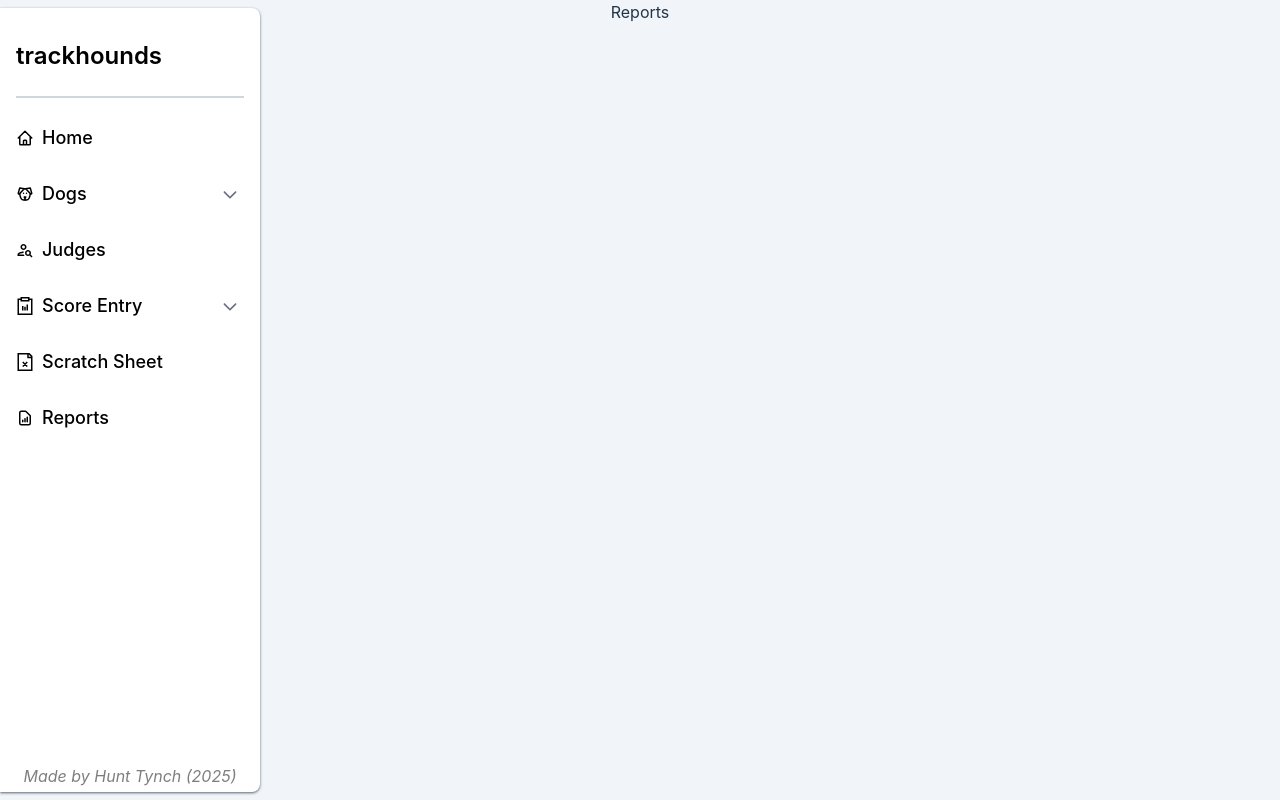
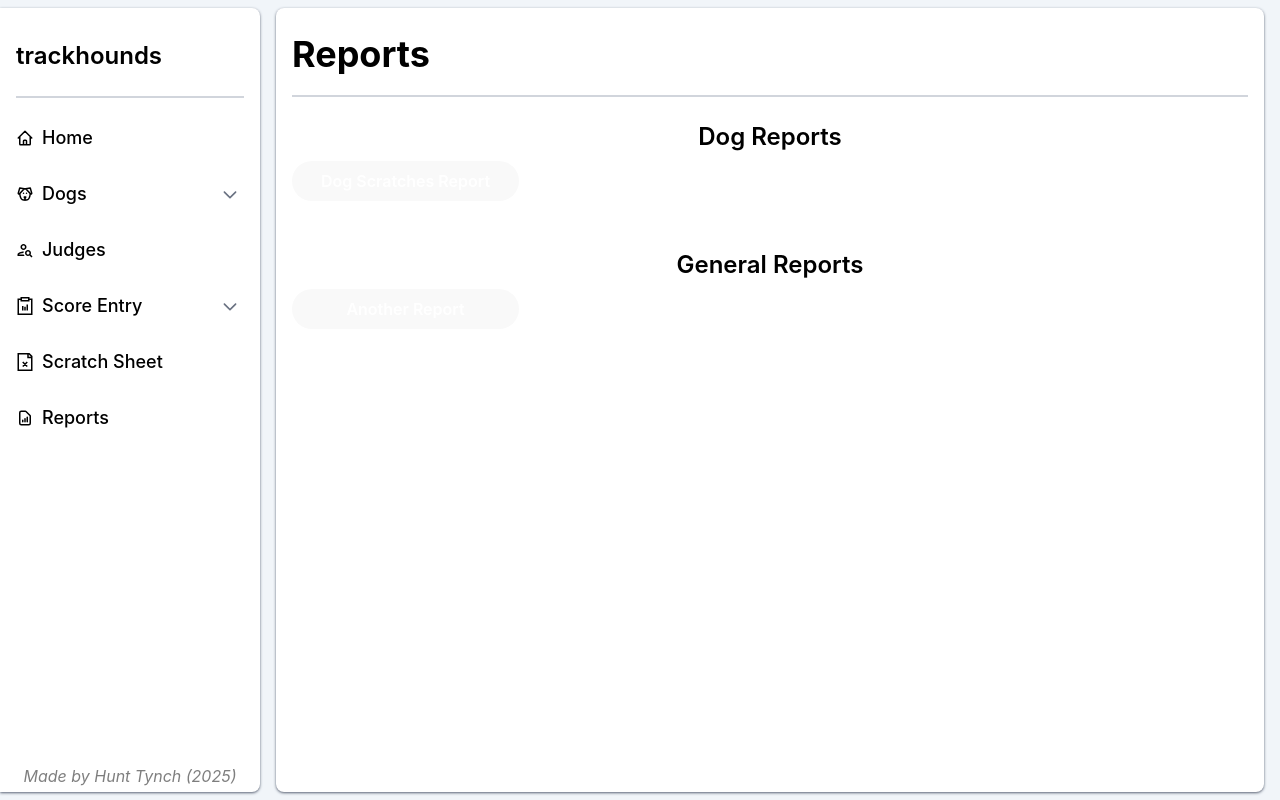
Before and after one commit to hctynch/trackhounds, a React (Vite) app in the folder frontend/: page /reports in a window 1280 px wide. Built offline with nearby package versions, Linux system fonts and the light colour scheme.

Commit message:
Starting work on report page layout.

```diff
--- a/frontend/package.json
+++ b/frontend/package.json
@@ -18,6 +18,7 @@
     "react-dom": "^19.0.0",
     "react-icons": "^5.4.0",
     "react-router-dom": "^7.1.5",
+    "react-to-print": "^3.0.5",
     "tailwindcss": "^4.0.4"
   },
   "devDependencies": {
--- /dev/null
+++ b/frontend/src/components/ReportGenerator.jsx
@@ -0,0 +1,33 @@
+import React, { useRef } from 'react';
+import { useReactToPrint } from 'react-to-print';
+import Box from './Box';
+import StyledTable from './StyledTable';
+
+const ReportGenerator = ({ title, columns, data }) => {
+  const contentRef = useRef();
+
+  const handlePrint = useReactToPrint({
+    contentRef,
+    documentTitle: title,
+    onAfterPrint: () => console.log('Print success!'),
+    onBeforeGetContent: () => console.log('Preparing content for print...'),
+  });
+
+  return (
+    <div className="report-generator">
+      <Box params="h-full bg-white my-2 max-h-200">
+        <div ref={contentRef} className="report-content w-full flex flex-col items-start justify-start overflow-auto max-h-[calc(100%-4rem)] p-4">
+            <div className='w-full flex mb-2'>
+                <p className='text-2xl font-bold text-start'>{title}</p>
+            </div>
+            <StyledTable columns={columns} data={data} />
+        </div>
+        <button onClick={handlePrint} className="bg-blue-500 hover:bg-blue-600 text-white font-semibold py-2 px-4 rounded-full mt-4">
+          Print Report
+        </button>
+      </Box>
+    </div>
+  );
+};
+
+export default ReportGenerator;
--- a/frontend/src/components/Reports.jsx
+++ b/frontend/src/components/Reports.jsx
@@ -1,8 +1,99 @@
+import React, { useState } from 'react';
+import Box from './Box';
+import ReportGenerator from './ReportGenerator';
 
 function Reports() {
+  const [selectedReport, setSelectedReport] = useState(null);
+
+  const reports = [
+    {
+      type: 'Dog Reports',
+      items: [
+        {
+          title: 'Dog Scratches Report',
+          columns: ['Dog Number', 'Time', 'Judge Number', 'Reason'],
+          data: [
+            ['123', '12:00 PM', '45', 'Injury'],
+            ['124', '12:30 PM', '46', 'Sickness'],
+            // Add more rows as needed
+          ],
+        },
+        // Add more dog reports as needed
+      ],
+    },
+    {
+      type: 'General Reports',
+      items: [
+        {
+          title: 'Another Report',
+          columns: ['Column 1', 'Column 2', 'Column 3'],
+          data: [
+            ['Data 1', 'Data 2', 'Data 3'],
+            ['Data 4', 'Data 5', 'Data 6'],
+            ['Data 1', 'Data 2', 'Data 3'],
+            ['Data 4', 'Data 5', 'Data 6'],
+            ['Data 1', 'Data 2', 'Data 3'],
+            ['Data 4', 'Data 5', 'Data 6'],
+            ['Data 1', 'Data 2', 'Data 3'],
+            ['Data 4', 'Data 5', 'Data 6'],
+            ['Data 1', 'Data 2', 'Data 3'],
+            ['Data 4', 'Data 5', 'Data 6'],
+            ['Data 1', 'Data 2', 'Data 3'],
+            ['Data 4', 'Data 5', 'Data 6'],
+            ['Data 1', 'Data 2', 'Data 3'],
+            ['Data 4', 'Data 5', 'Data 6'],
+            ['Data 4', 'Data 5', 'Data 6'],
+            ['Data 1', 'Data 2', 'Data 3'],
+            ['Data 4', 'Data 5', 'Data 6'],
+            ['Data 4', 'Data 5', 'Data 6'],
+            ['Data 1', 'Data 2', 'Data 3'],
+            ['Data 4', 'Data 5', 'Data 6'],
+            ['Data 4', 'Data 5', 'Data 6'],
+            ['Data 1', 'Data 2', 'Data 3'],
+            ['Data 4', 'Data 5', 'Data 6'],
+            ['Data 4', 'Data 5', 'Data 6'],
+            ['Data 1', 'Data 2', 'Data 3'],
+            ['Data 4', 'Data 5', 'Data 6'],
+          ],
+        },
+        // Add more general reports as needed
+      ],
+    },
+    // Add more report types as needed
+  ];
+
   return (
-    <div>Reports</div>
-  )
+    <div className="reports-container ml-[276px] h-full text-black grid mr-4">
+      <Box params="h-full bg-white my-2 max-h-[calc(100%-1rem)] min-h-[calc(100%-1rem)] pt-5">
+        <div className='w-full flex items-center border-b-2 border-gray-300 pb-1 h-17.25'>
+          <p className="text-4xl font-bold mb-3">Reports</p>
+        </div>
+        {reports.map((reportGroup, groupIndex) => (
+          <div key={groupIndex} className="grid grid-cols-1 w-full my-6">
+            <h2 className="text-2xl font-semibold mb-2">{reportGroup.type}</h2>
+            <div className="report-buttons grid grid-cols-1 sm:grid-cols-2 md:grid-cols-3 lg:grid-cols-4 gap-4">
+              {reportGroup.items.map((report, index) => (
+                <button
+                  key={index}
+                  onClick={() => setSelectedReport(report)}
+                  className="bg-blue-500 hover:bg-blue-600 text-white font-semibold py-2 px-4 rounded-full"
+                >
+                  {report.title}
+                </button>
+              ))}
+            </div>
+          </div>
+        ))}
+        {selectedReport && (
+          <ReportGenerator
+            title={selectedReport.title}
+            columns={selectedReport.columns}
+            data={selectedReport.data}
+          />
+        )}
+      </Box>
+    </div>
+  );
 }
 
-export default Reports
+export default Reports;
```
Also changed, not shown: 1 other file (tests, documents, lock files or other folders).
